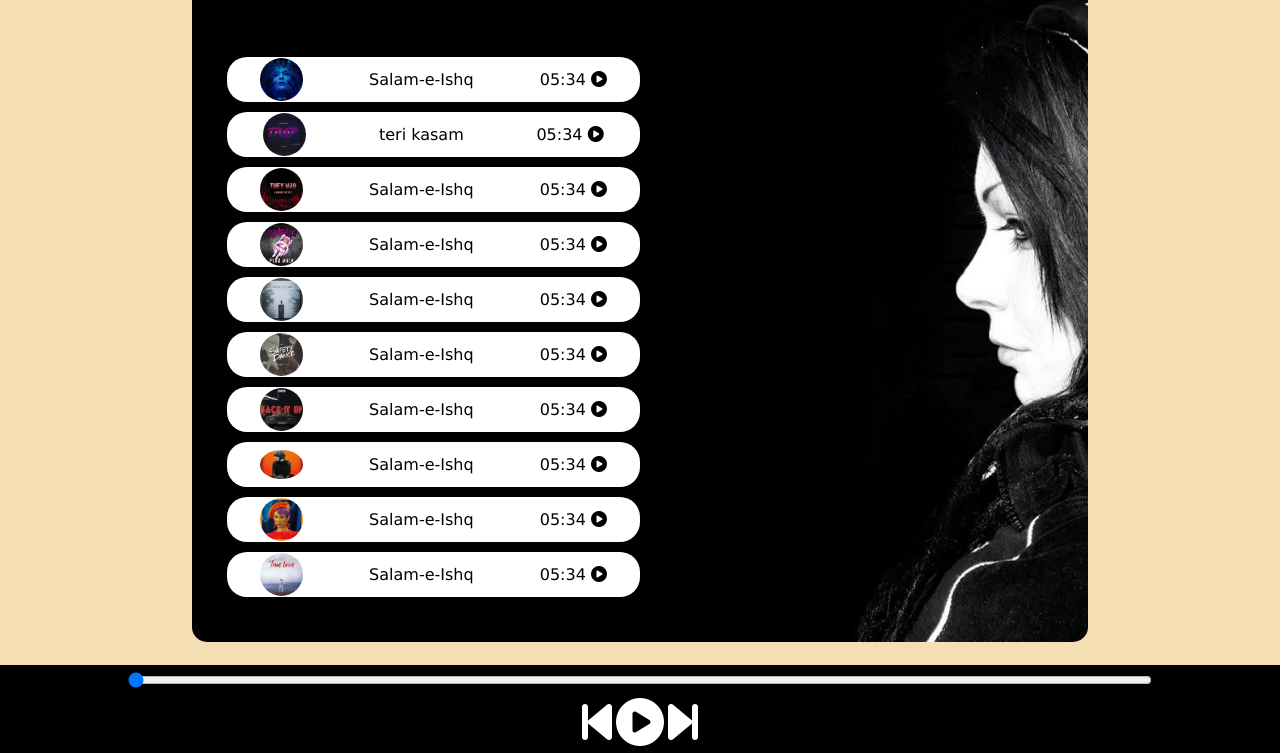
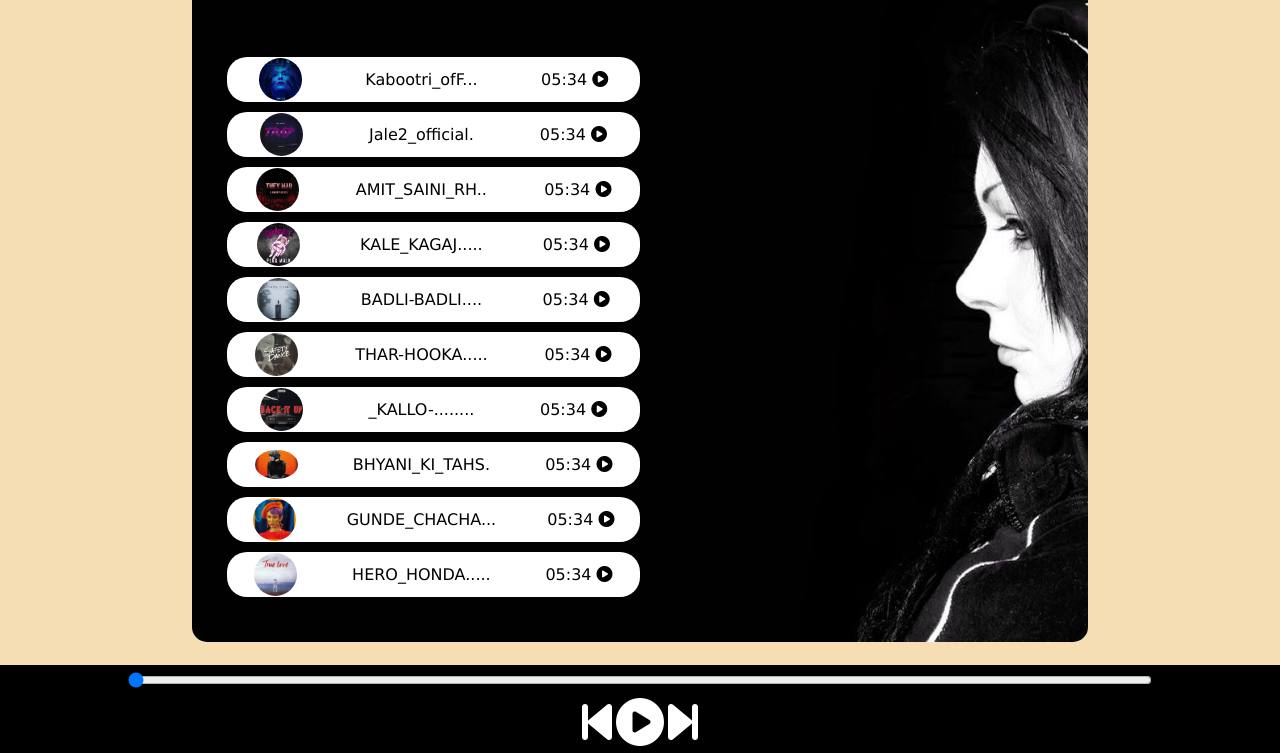
Before and after one commit to dhakaaman123/spotify-clone, a plain HTML site: page index.html in a window 1280 px wide. Shown: the part 174-927 px from the top of the page. Drawn offline with Linux system fonts and the light colour scheme; a web font is replaced by a local one.

Commit message:
adding haryanvi songs

```diff
--- a/script.js
+++ b/script.js
@@ -1,5 +1,4 @@
 console.log("welcome to Spotify");
-
 // Initialize the variables
 let songIndex = 0; // Start from 0
 let audioElement = new Audio('songs/1.mp3');
@@ -10,16 +9,16 @@ let songItems = Array.from(document.getElementsByClassName('songItem'));
 
 
 let songs = [
-    {songName: "Salam-e-Ishq", filePath: "songs/1.mp3", coverPath: "covers/1.jpg"},
-    {songName: "teri kasam", filePath: "songs/2.mp3", coverPath: "covers/2.jpg"},
-    {songName: "Salam-e-Ishq", filePath: "songs/3.mp3", coverPath: "covers/3.jpg"},
-    {songName: "Salam-e-Ishq", filePath: "songs/4.mp3", coverPath: "covers/4.jpg"},
-    {songName: "Salam-e-Ishq", filePath: "songs/5.mp3", coverPath: "covers/5.jpg"},
-    {songName: "Salam-e-Ishq", filePath: "songs/6.mp3", coverPath: "covers/6.jpg"},
-    {songName: "Salam-e-Ishq", filePath: "songs/7.mp3", coverPath: "covers/7.jpg"},
-    {songName: "Salam-e-Ishq", filePath: "songs/8.mp3", coverPath: "covers/8.jpg"},
-    {songName: "Salam-e-Ishq", filePath: "songs/9.mp3", coverPath: "covers/9.jpg"},
-    {songName: "Salam-e-Ishq", filePath: "songs/10.mp3", coverPath: "covers/10.jpg"}
+    {songName: "Kabootri_ofF...", filePath: "songs/1.mp3", coverPath: "covers/1.jpg"},
+    {songName: "Jale2_official.", filePath: "songs/2.mp3", coverPath: "covers/2.jpg"},
+    {songName: "AMIT_SAINI_RH..", filePath: "songs/3.mp3", coverPath: "covers/3.jpg"},
+    {songName: "KALE_KAGAJ.....", filePath: "songs/4.mp3", coverPath: "covers/4.jpg"},
+    {songName: "BADLI-BADLI....", filePath: "songs/5.mp3", coverPath: "covers/5.jpg"},
+    {songName: "THAR-HOOKA.....", filePath: "songs/6.mp3", coverPath: "covers/6.jpg"},
+    {songName: "_KALLO-........", filePath: "songs/7.mp3", coverPath: "covers/7.jpg"},
+    {songName: "BHYANI_KI_TAHS.", filePath: "songs/8.mp3", coverPath: "covers/8.jpg"},
+    {songName: "GUNDE_CHACHA...", filePath: "songs/9.mp3", coverPath: "covers/9.jpg"},
+    {songName: "HERO_HONDA.....", filePath: "songs/10.mp3", coverPath: "covers/10.jpg"}
 ];
 
 masterPlay.addEventListener("click", () => {
@@ -127,8 +126,6 @@ document.getElementById('next').addEventListener('click',()=>{
     masterPlay.classList.add(`fa-circle-pause`);
     updatePlayState(true);
 
-
-
 });
 document.getElementById('previous').addEventListener('click',()=>{
     if(songIndex <= 0){
@@ -143,7 +140,4 @@ document.getElementById('previous').addEventListener('click',()=>{
     masterPlay.classList.remove(`fa-circle-play`);
     masterPlay.classList.add(`fa-circle-pause`);
     updatePlayState(true);
-
-
-
 });
```
Also changed, not shown: index.html (+1 -1 lines).
